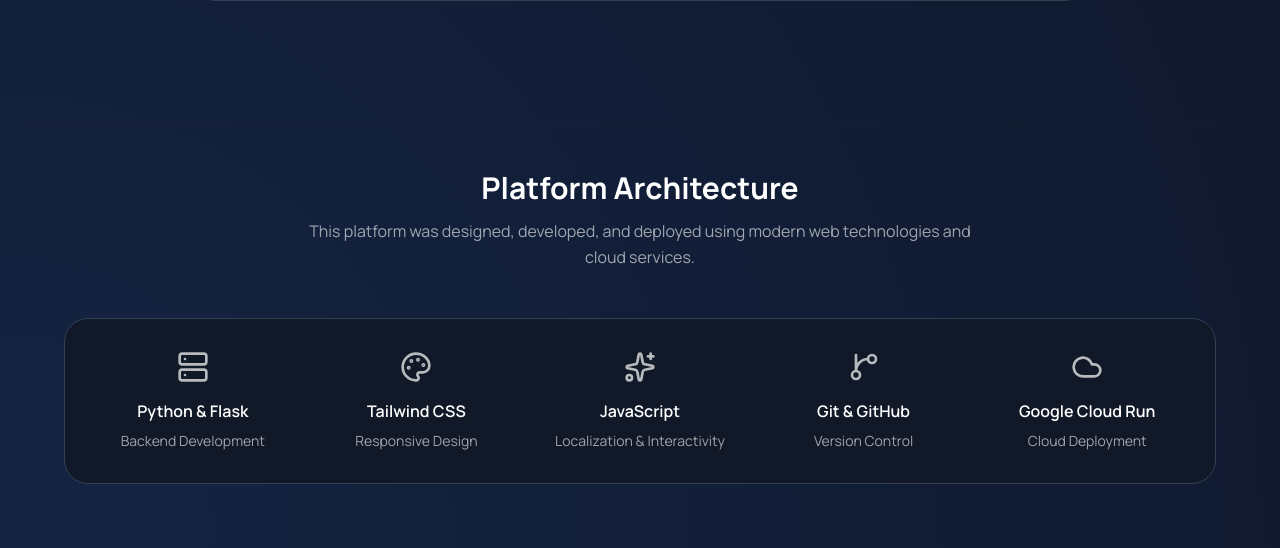
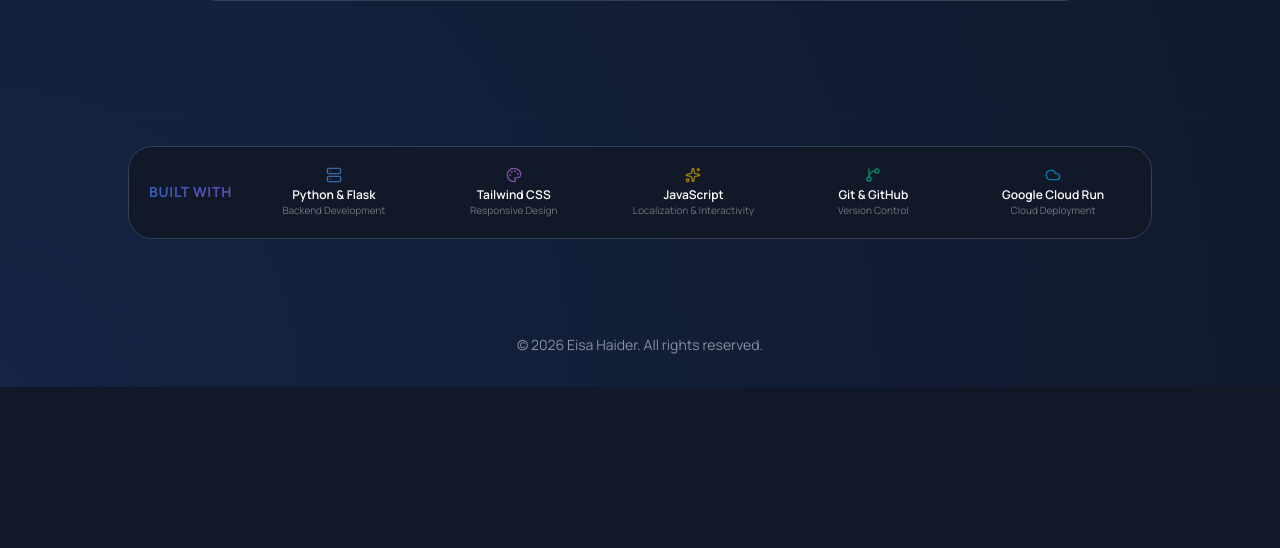
Before and after one commit to EisaHaider/eisa-portfolio, a Flask app: page / in a window 1280 px wide. Shown: the part 3362-3910 px from the top of the page. After the commit the page ends 3749 px from the top, so only its background shows below. Run offline with Flask 3, Linux system fonts and the light colour scheme.

Commit message:
UI Update

```diff
--- a/static/css/output.css
+++ b/static/css/output.css
@@ -7,17 +7,24 @@
       "Segoe UI Emoji", "Segoe UI Symbol", "Noto Color Emoji";
     --font-mono: ui-monospace, SFMono-Regular, Menlo, Monaco, Consolas, "Liberation Mono",
       "Courier New", monospace;
+    --color-yellow-400: oklch(85.2% 0.199 91.936);
+    --color-emerald-400: oklch(76.5% 0.177 163.223);
+    --color-sky-400: oklch(74.6% 0.16 232.661);
     --color-blue-400: oklch(70.7% 0.165 254.624);
     --color-blue-500: oklch(62.3% 0.214 259.815);
+    --color-purple-400: oklch(71.4% 0.203 305.504);
     --color-purple-500: oklch(62.7% 0.265 303.9);
     --color-slate-900: oklch(20.8% 0.042 265.755);
     --color-white: #fff;
     --spacing: 0.25rem;
+    --container-xs: 20rem;
     --container-xl: 36rem;
     --container-2xl: 42rem;
     --container-3xl: 48rem;
     --container-4xl: 56rem;
-    --container-6xl: 72rem;
+    --container-5xl: 64rem;
+    --text-xs: 0.75rem;
+    --text-xs--line-height: calc(1 / 0.75);
     --text-sm: 0.875rem;
     --text-sm--line-height: calc(1.25 / 0.875);
     --text-base: 1rem;
@@ -28,8 +35,6 @@
     --text-xl--line-height: calc(1.75 / 1.25);
     --text-2xl: 1.5rem;
     --text-2xl--line-height: calc(2 / 1.5);
-    --text-3xl: 1.875rem;
-    --text-3xl--line-height: calc(2.25 / 1.875);
     --text-4xl: 2.25rem;
     --text-4xl--line-height: calc(2.5 / 2.25);
     --text-5xl: 3rem;
@@ -39,6 +44,7 @@
     --font-weight-medium: 500;
     --font-weight-semibold: 600;
     --font-weight-bold: 700;
+    --tracking-wider: 0.05em;
     --leading-relaxed: 1.625;
     --radius-xl: 0.75rem;
     --radius-2xl: 1rem;
@@ -237,8 +243,8 @@
   .mt-10 {
     margin-top: calc(var(--spacing) * 10);
   }
-  .mb-2 {
-    margin-bottom: calc(var(--spacing) * 2);
+  .mb-1 {
+    margin-bottom: var(--spacing);
   }
   .mb-3 {
     margin-bottom: calc(var(--spacing) * 3);
@@ -258,9 +264,6 @@
   .mb-10 {
     margin-bottom: calc(var(--spacing) * 10);
   }
-  .mb-12 {
-    margin-bottom: calc(var(--spacing) * 12);
-  }
   .block {
     display: block;
   }
@@ -279,11 +282,11 @@
   .h-1 {
     height: var(--spacing);
   }
+  .h-4 {
+    height: calc(var(--spacing) * 4);
+  }
   .h-6 {
     height: calc(var(--spacing) * 6);
-  }
-  .h-8 {
-    height: calc(var(--spacing) * 8);
   }
   .h-10 {
     height: calc(var(--spacing) * 10);
@@ -300,11 +303,11 @@
   .min-h-screen {
     min-height: 100vh;
   }
+  .w-4 {
+    width: calc(var(--spacing) * 4);
+  }
   .w-6 {
     width: calc(var(--spacing) * 6);
-  }
-  .w-8 {
-    width: calc(var(--spacing) * 8);
   }
   .w-10 {
     width: calc(var(--spacing) * 10);
@@ -315,6 +318,9 @@
   .w-72 {
     width: calc(var(--spacing) * 72);
   }
+  .w-full {
+    width: 100%;
+  }
   .max-w-2xl {
     max-width: var(--container-2xl);
   }
@@ -324,11 +330,17 @@
   .max-w-4xl {
     max-width: var(--container-4xl);
   }
-  .max-w-6xl {
-    max-width: var(--container-6xl);
+  .max-w-5xl {
+    max-width: var(--container-5xl);
   }
   .max-w-xl {
     max-width: var(--container-xl);
+  }
+  .flex-shrink-0 {
+    flex-shrink: 0;
+  }
+  .flex-grow {
+    flex-grow: 1;
   }
   .-translate-x-1\/2 {
     --tw-translate-x: calc(calc(1 / 2 * 100%) * -1);
@@ -354,6 +366,9 @@
   }
   .justify-center {
     justify-content: center;
+  }
+  .justify-items-center {
+    justify-items: center;
   }
   .gap-3 {
     gap: calc(var(--spacing) * 3);
@@ -451,8 +466,11 @@
   .py-3 {
     padding-block: calc(var(--spacing) * 3);
   }
-  .pt-6 {
-    padding-top: calc(var(--spacing) * 6);
+  .py-8 {
+    padding-block: calc(var(--spacing) * 8);
+  }
+  .pt-4 {
+    padding-top: calc(var(--spacing) * 4);
   }
   .pb-16 {
     padding-bottom: calc(var(--spacing) * 16);
@@ -463,10 +481,6 @@
   .text-2xl {
     font-size: var(--text-2xl);
     line-height: var(--tw-leading, var(--text-2xl--line-height));
-  }
-  .text-3xl {
-    font-size: var(--text-3xl);
-    line-height: var(--tw-leading, var(--text-3xl--line-height));
   }
   .text-4xl {
     font-size: var(--text-4xl);
@@ -492,6 +506,13 @@
     font-size: var(--text-xl);
     line-height: var(--tw-leading, var(--text-xl--line-height));
   }
+  .text-xs {
+    font-size: var(--text-xs);
+    line-height: var(--tw-leading, var(--text-xs--line-height));
+  }
+  .text-\[10px\] {
+    font-size: 10px;
+  }
   .leading-relaxed {
     --tw-leading: var(--leading-relaxed);
     line-height: var(--leading-relaxed);
@@ -512,17 +533,39 @@
     --tw-tracking: 0.3em;
     letter-spacing: 0.3em;
   }
+  .tracking-wider {
+    --tw-tracking: var(--tracking-wider);
+    letter-spacing: var(--tracking-wider);
+  }
   .text-blue-400 {
     color: var(--color-blue-400);
   }
+  .text-emerald-400 {
+    color: var(--color-emerald-400);
+  }
+  .text-purple-400 {
+    color: var(--color-purple-400);
+  }
+  .text-sky-400 {
+    color: var(--color-sky-400);
+  }
   .text-slate-900 {
     color: var(--color-slate-900);
+  }
+  .text-yellow-400 {
+    color: var(--color-yellow-400);
   }
   .uppercase {
     text-transform: uppercase;
   }
   .opacity-10 {
     opacity: 10%;
+  }
+  .opacity-40 {
+    opacity: 40%;
+  }
+  .opacity-50 {
+    opacity: 50%;
   }
   .opacity-60 {
     opacity: 60%;
@@ -588,6 +631,26 @@
       @media (hover: hover) {
         opacity: 80%;
       }
+    }
+  }
+  .sm\:w-auto {
+    @media (width >= 40rem) {
+      width: auto;
+    }
+  }
+  .sm\:grid-cols-3 {
+    @media (width >= 40rem) {
+      grid-template-columns: repeat(3, minmax(0, 1fr));
+    }
+  }
+  .sm\:flex-row {
+    @media (width >= 40rem) {
+      flex-direction: row;
+    }
+  }
+  .sm\:text-left {
+    @media (width >= 40rem) {
+      text-align: left;
     }
   }
   .md\:flex {
--- a/static/js/main.js
+++ b/static/js/main.js
@@ -77,7 +77,7 @@ contact_title: "Contact",
         theme_button: "Theme",
 
         // نصوص قسم معمارية المنصة الموحدة
-        platform_subtitle: "This platform was designed, developed, and deployed using modern web technologies and cloud services.",
+        platform_title: "Built with",
         tech_backend: "Backend Development",
         tech_frontend: "Responsive Design",
         tech_interactivity: "Localization & Interactivity",
@@ -88,7 +88,9 @@ contact_title: "Contact",
         contact_subtitle: "Let's build something exceptional together. Feel free to reach out via any of the platforms below.",
 
         // الفقرة الوصفية المعتمدة للملف المهني بالإنجليزية
-        summary_description: "An experienced information systems specialist and senior analyst expert in designing and developing software systems, database-driven custom applications, automating workflows, and optimizing digital environments."
+        summary_description: "An experienced information systems specialist and senior analyst expert in designing and developing software systems, database-driven custom applications, automating workflows, and optimizing digital environments.",
+
+        copyright_text: "© 2026 Eisa Haider. All rights reserved."
     },
 
     ar: {
@@ -167,7 +169,7 @@ contact_title: "Contact",
         language_button: "EN | AR",
         theme_button: "المظهر",
 
-        platform_subtitle: "تم تصميم هذه المنصة، وتطويرها، ونشرها سحابياً بالاعتماد على تقنيات الويب الحديثة والخدمات السحابية.",
+        platform_title: "بُنيت بواسطة",
         tech_backend: "تطوير الواجهة الخلفية",
         tech_frontend: "التصميم المتجاوب",
         tech_interactivity: "تعدد اللغات والتفاعل",
@@ -178,7 +180,9 @@ contact_title: "Contact",
         contact_subtitle: "لنصنع شيئاً استثنائياً معاً. يسعدني تواصلك عبر أي من المنصات التالية.",
 
         // الفقرة الوصفية المعتمدة للملف المهني بالعربية
-        summary_description: "إخصائي نظم معلومات ومحلل أول متمرس في تصميم وتطوير النظم البرمجية، وتطوير التطبيقات المعتمدة على قواعد البيانات، وأتمتة الإجراءات وتحسين بيئات العمل الرقمية."
+        summary_description: "إخصائي نظم معلومات ومحلل أول متمرس في تصميم وتطوير النظم البرمجية، وتطوير التطبيقات المعتمدة على قواعد البيانات، وأتمتة الإجراءات وتحسين بيئات العمل الرقمية.",
+
+         copyright_text: "© 2026 عيسى حيدر. جميع الحقوق محفوظة."
     }
 
 };
--- a/templates/index.html
+++ b/templates/index.html
@@ -276,63 +276,59 @@ Eisa Haider | Information Systems Architect
 
     </section>
 
-<section id="platform" class="container-custom px-6 pb-16 pt-6">
+<section id="platform" class="container-custom px-6 pb-16 pt-4">
 
-        <div class="border-t opacity-10 mb-12" style="border-color:var(--border-color);"></div>
+        <div class="border-t opacity-10 mb-8" style="border-color:var(--border-color);"></div>
 
-        <div class="text-center max-w-2xl mx-auto mb-12">
-            <h2 class="text-3xl font-bold mb-3">Platform Architecture</h2>
-            <p class="text-base opacity-60 leading-relaxed" data-i18n="platform_subtitle"></p>
-        </div>
+        <div class="card p-5 max-w-5xl mx-auto flex flex-col sm:flex-row items-center justify-between gap-6 text-center sm:text-left">
 
-        <div class="card p-8 max-w-6xl mx-auto">
-            <div class="grid md:grid-cols-5 gap-8">
+            <div class="flex-shrink-0">
+                <h2 class="text-sm font-bold tracking-wider uppercase opacity-70" data-i18n="platform_title" style="background: linear-gradient(to right, #3b82f6, #8b5cf6); -webkit-background-clip: text; -webkit-text-fill-color: transparent;">
+                </h2>
+            </div>
 
-                <div class="text-center">
-                    <div class="mb-4">
-                        <i data-lucide="server" class="w-8 h-8 mx-auto opacity-70"></i>
-                    </div>
-                    <h3 class="font-semibold mb-2">Python & Flask</h3>
-                    <p class="text-sm opacity-60" data-i18n="tech_backend"></p>
+            <div class="grid grid-cols-2 sm:grid-cols-3 md:grid-cols-5 gap-6 w-full sm:w-auto flex-grow justify-items-center">
+
+                <div class="flex flex-col items-center justify-center text-center">
+                    <i data-lucide="server" class="w-4 h-4 mb-1 opacity-60 text-blue-400"></i>
+                    <h3 class="text-xs font-semibold">Python & Flask</h3>
+                    <p class="text-[10px] opacity-40" data-i18n="tech_backend"></p>
                 </div>
 
-                <div class="text-center">
-                    <div class="mb-4">
-                        <i data-lucide="palette" class="w-8 h-8 mx-auto opacity-70"></i>
-                    </div>
-                    <h3 class="font-semibold mb-2">Tailwind CSS</h3>
-                    <p class="text-sm opacity-60" data-i18n="tech_frontend"></p>
+                <div class="flex flex-col items-center justify-center text-center">
+                    <i data-lucide="palette" class="w-4 h-4 mb-1 opacity-60 text-purple-400"></i>
+                    <h3 class="text-xs font-semibold">Tailwind CSS</h3>
+                    <p class="text-[10px] opacity-40" data-i18n="tech_frontend"></p>
                 </div>
 
-                <div class="text-center">
-                    <div class="mb-4">
-                        <i data-lucide="sparkles" class="w-8 h-8 mx-auto opacity-70"></i>
-                    </div>
-                    <h3 class="font-semibold mb-2">JavaScript</h3>
-                    <p class="text-sm opacity-60" data-i18n="tech_interactivity"></p>
+                <div class="flex flex-col items-center justify-center text-center">
+                    <i data-lucide="sparkles" class="w-4 h-4 mb-1 opacity-60 text-yellow-400"></i>
+                    <h3 class="text-xs font-semibold">JavaScript</h3>
+                    <p class="text-[10px] opacity-40" data-i18n="tech_interactivity"></p>
                 </div>
 
-                <div class="text-center">
-                    <div class="mb-4">
-                        <i data-lucide="git-branch" class="w-8 h-8 mx-auto opacity-70"></i>
-                    </div>
-                    <h3 class="font-semibold mb-2">Git & GitHub</h3>
-                    <p class="text-sm opacity-60" data-i18n="tech_version"></p>
+                <div class="flex flex-col items-center justify-center text-center">
+                    <i data-lucide="git-branch" class="w-4 h-4 mb-1 opacity-60 text-emerald-400"></i>
+                    <h3 class="text-xs font-semibold">Git & GitHub</h3>
+                    <p class="text-[10px] opacity-40" data-i18n="tech_version"></p>
                 </div>
 
-                <div class="text-center">
-                    <div class="mb-4">
-                        <i data-lucide="cloud" class="w-8 h-8 mx-auto opacity-70"></i>
-                    </div>
-                    <h3 class="font-semibold mb-2">Google Cloud Run</h3>
-                    <p class="text-sm opacity-60" data-i18n="tech_hosting"></p>
+                <div class="flex flex-col items-center justify-center text-center">
+                    <i data-lucide="cloud" class="w-4 h-4 mb-1 opacity-60 text-sky-400"></i>
+                    <h3 class="text-xs font-semibold">Google Cloud Run</h3>
+                    <p class="text-[10px] opacity-40" data-i18n="tech_hosting"></p>
                 </div>
 
             </div>
+
         </div>
 
     </section>
 
+    <footer class="py-8 text-center text-sm opacity-50" data-i18n="copyright_text">
+
+</footer>
+
 </div>
 
 {% endblock %}
```
Also changed, not shown: 1 other file.
